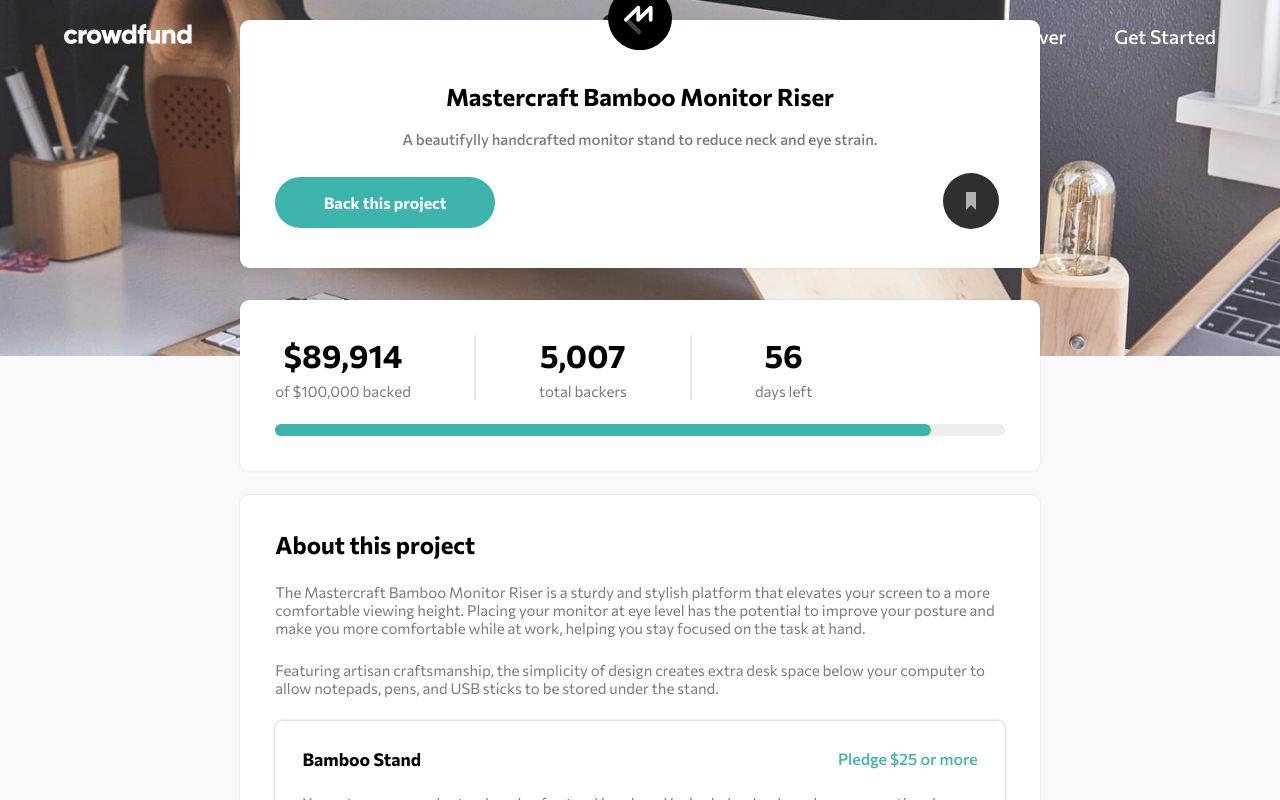
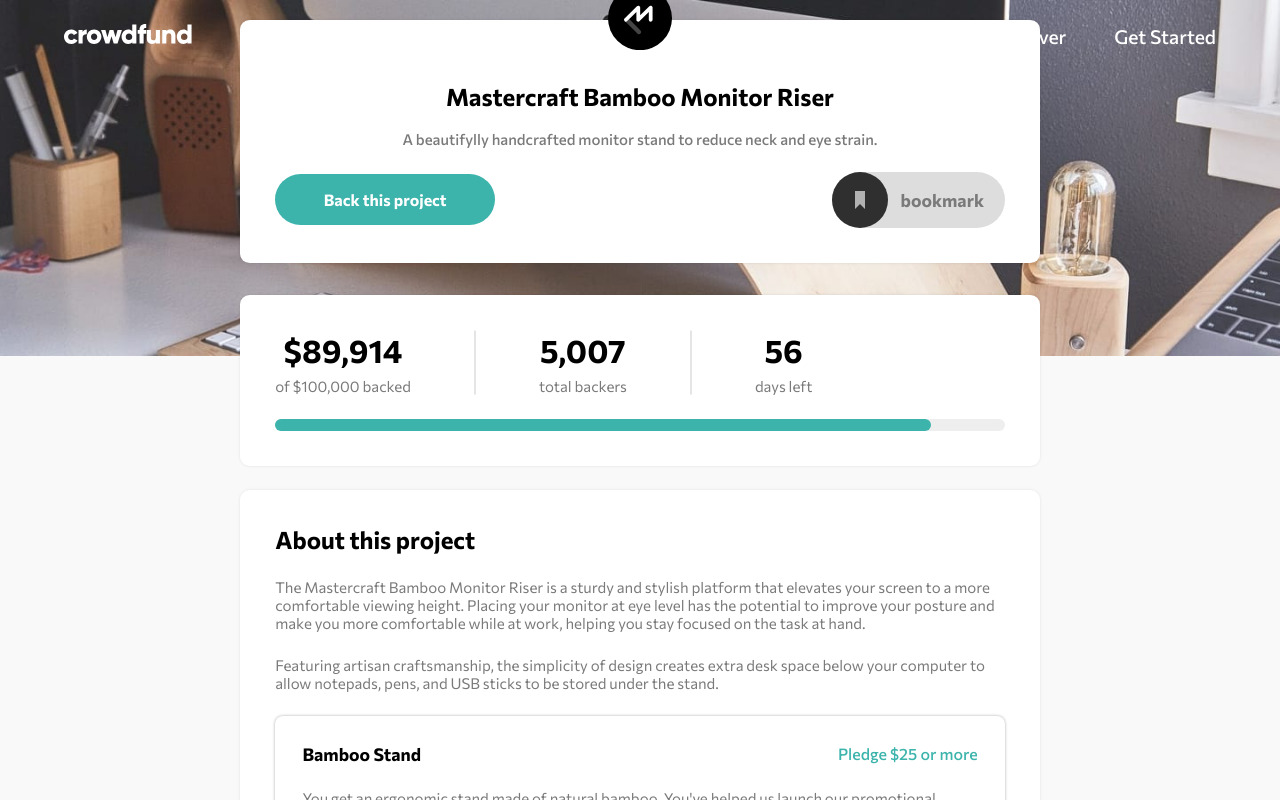
Before and after one commit to lyn-eva/react-practice-Crowdfunding-product-page, a React (Create React App) app: page / in a window 1280 px wide. Shown: the top 800 px of the page. Built offline with nearby package versions, Linux system fonts and the light colour scheme.

Commit message:
completed bookmark button and progress bar

```diff
--- a/src/components/UI/PriceCard.js
+++ b/src/components/UI/PriceCard.js
@@ -17,7 +17,7 @@
     e.preventDefault();
     const inpVal = inputRef.current.value;
     if (props.onConfirm) {
-      if (inpVal < props.min) return;
+      if (+inpVal < props.min) return;
       props.onConfirm();
       ctx.updateItems(props.itemName, inpVal);
       ctx.modalHandler();
--- a/src/components/intro/Intro.js
+++ b/src/components/intro/Intro.js
@@ -8,6 +8,11 @@
 
 function Intro() {
   const [showOptionModal, setShowOptionModal] = useState(false);
+  const [bookmark, setBookmark] = useState(false);
+
+  const bookmarkHandler = () => {
+    setBookmark(prevState => !prevState);
+  }
 
   const clickHandler = () => {
     setShowOptionModal((prevState) => !prevState);
@@ -25,8 +30,9 @@
         </p>
         <div className={styles.actions}>
           <Button onClick={clickHandler}>Back this project</Button>
-          <button id={styles.bookmark} type="button">
+          <button onClick={bookmarkHandler} id={styles.bookmark} type="button">
             <img src={bookmarkLogo} alt="bookmark" />
+            <span>{bookmark? 'bookmarked' : 'bookmark'}</span>
           </button>
         </div>
       </Container>
--- a/src/components/intro/Intro.module.css
+++ b/src/components/intro/Intro.module.css
@@ -21,16 +21,34 @@
   align-items: center;
   margin-top: 1.5rem;
 }
-button {
+#bookmark {
   border: none;
   border-radius: 2rem;
-  background-color: transparent;
+  background-color: #ddd;
+  display: flex;
+  align-items: center;
+  padding: 0;
+  transition: 300ms;
+}
+#bookmark:hover {
+  opacity: .8;
+}
+#bookmark span {
+  display: none;
+  margin-inline: .8rem 1.3rem;
+  vertical-align: middle;
+  font-weight: 700;
+  font-size: 1.1rem;
+  color: var(--clr-d-gray);
 }
 @media (min-width: 666px) {
   .intro {
     padding: 2.2rem;
     transform: translateY(-6rem);
     animation: slide 1.2s ease-out;
+  }
+  #bookmark span {
+    display: inline;
   }
   @keyframes slide {
     from {
--- a/src/components/statistics/Statistics.js
+++ b/src/components/statistics/Statistics.js
@@ -11,7 +11,7 @@
     setTimeout(() => {
       setBarLen(ctx.total/1000);
     }, 0);
-  }, [])
+  }, [ctx.total])
 
   return (
     <section>
--- a/src/components/statistics/Statistics.module.css
+++ b/src/components/statistics/Statistics.module.css
@@ -33,7 +33,7 @@
   border-radius: inherit;
   transition: 500ms ease-in-out;
 }
-@media (min-width: 676px) {
+@media (min-width: 666px) {
   .statistics {
     padding: 2.2rem;
     transform: translateY(-4.5rem);
--- a/src/components/store/ContextProvider.js
+++ b/src/components/store/ContextProvider.js
@@ -18,24 +18,28 @@
       return {
         ...state,
         total: state.total + +action.value, // + here convert from string to number
+        backer: state.backer + 1,
       };
     case "Bamboo Stand":
       return {
         ...state,
         bambooStand: state.bambooStand - 1,
         total: state.total + +action.value,
+        backer: state.backer + 1,
       };
     case "Black Edition Stand":
       return {
         ...state,
         blackEd: state.blackEd - 1,
         total: state.total + +action.value,
+        backer: state.backer + 1,
       };
     case "Mahogany Special Edition Stand":
       return {
         ...state,
         mahoganyEd: state.mahoganyEd - 1,
         total: state.total + +action.value,
+        backer: state.backer + 1,
       };
   }
 };
```
